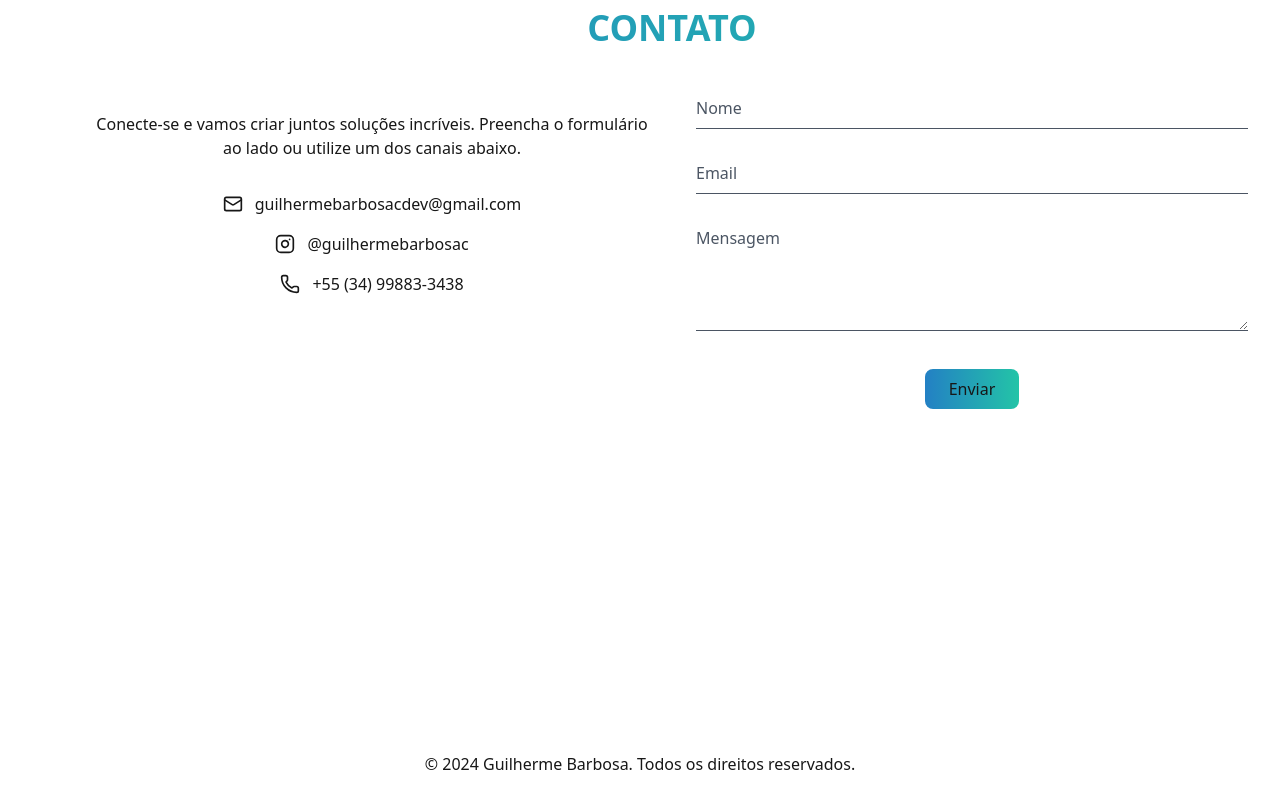
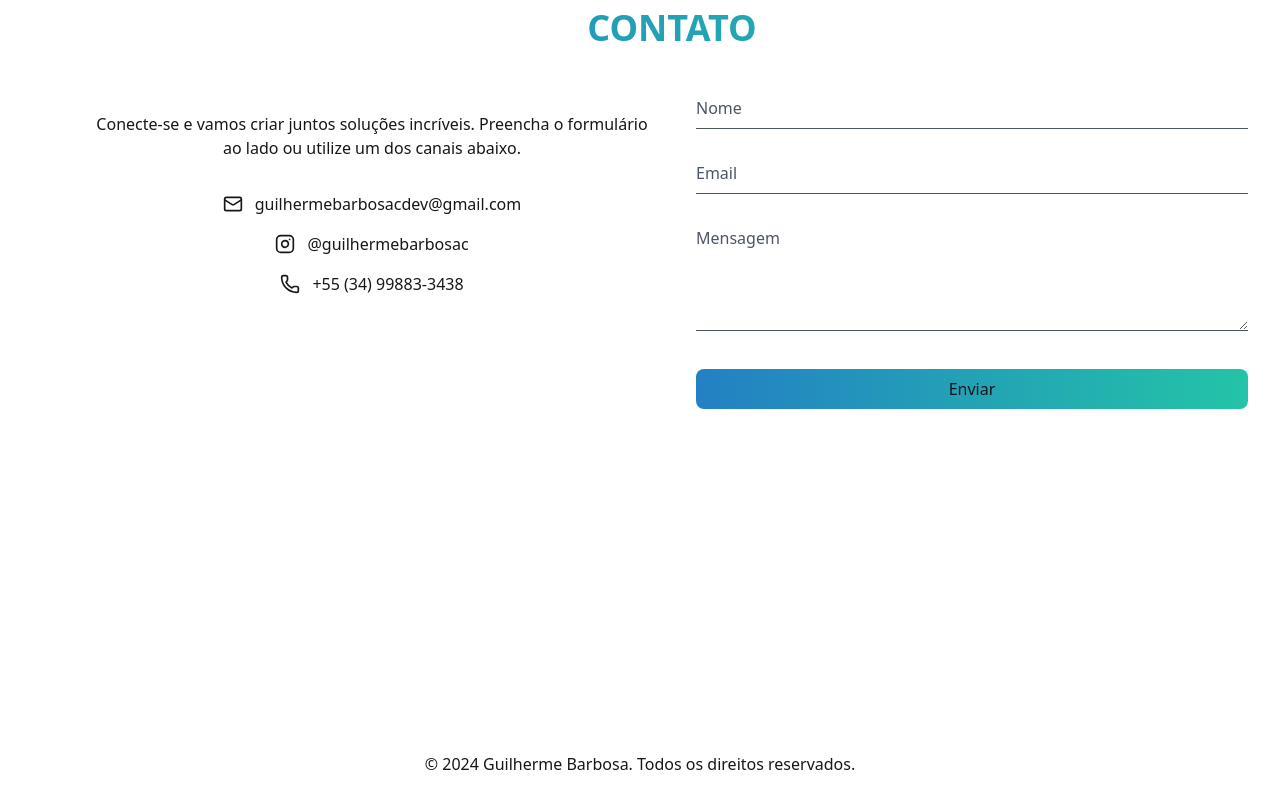
Before and after one commit to guilhermebarbosac-dev/portfolio-guidev, a Next.js app: page / in a window 1280 px wide. Shown: the part 3496-4296 px from the top of the page. Built offline with nearby package versions, Linux system fonts and the light colour scheme.

Commit message:
fix w-full button

```diff
--- a/app/_components/Contact.tsx
+++ b/app/_components/Contact.tsx
@@ -164,7 +164,7 @@ export default function Contact() {
 
               <motion.button
                 type="submit"
-                className="group relative px-6 py-2 rounded-lg bg-gradient-to-r from-[#2380c4] to-[#23c4a7] overflow-hidden transition-all duration-300 hover:before:opacity-100 before:absolute before:inset-0 before:bg-[linear-gradient(to_right,#23c4a7,#2380c4)] before:opacity-0 before:transition-opacity before:-z-10"
+                className="group relative px-6 py-2 rounded-lg bg-gradient-to-r from-[#2380c4] to-[#23c4a7] overflow-hidden transition-all duration-1000 hover:before:opacity-100 before:absolute before:inset-0 before:bg-[linear-gradient(to_right,#23c4a7,#2380c4)] before:opacity-0 before:transition-opacity before:-z-10 w-full"
                 whileHover={{ scale: 1.01 }}
                 whileTap={{ scale: 0.99 }}
                 disabled={isSubmitting}
```
